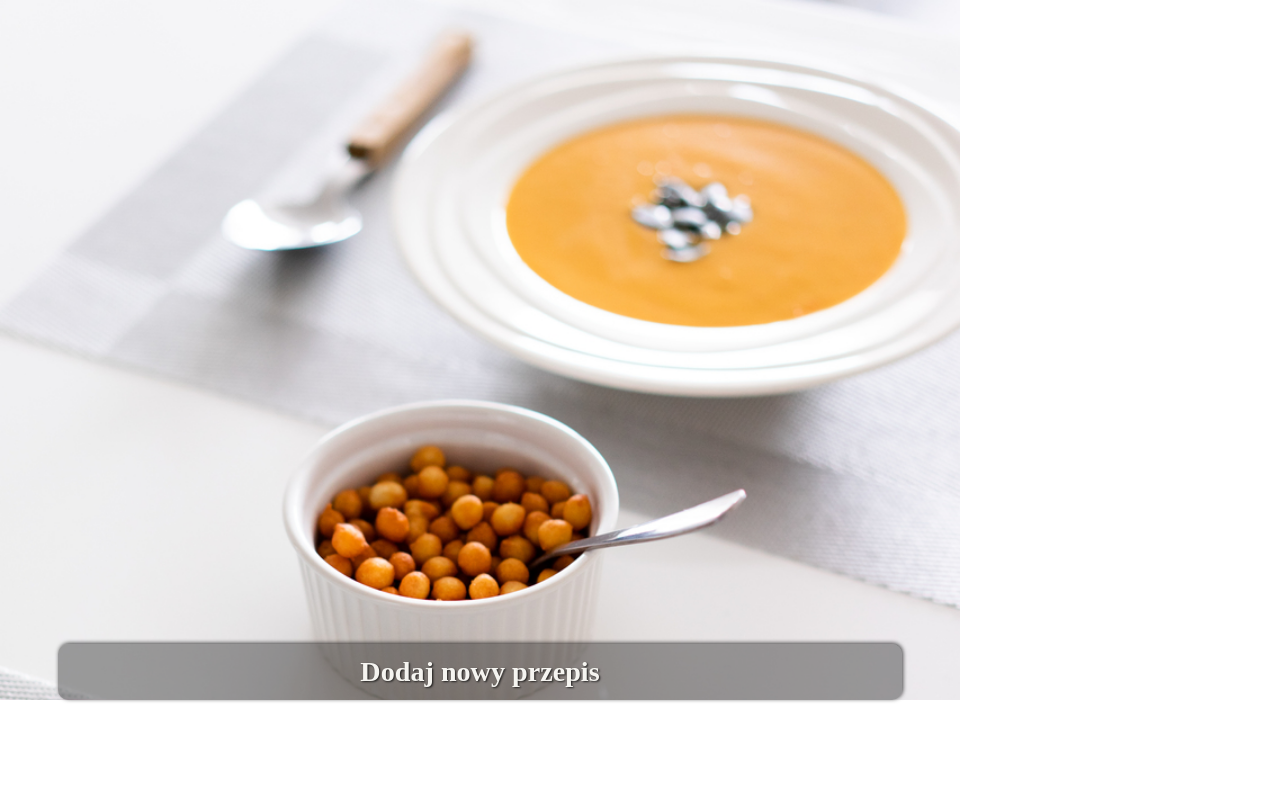
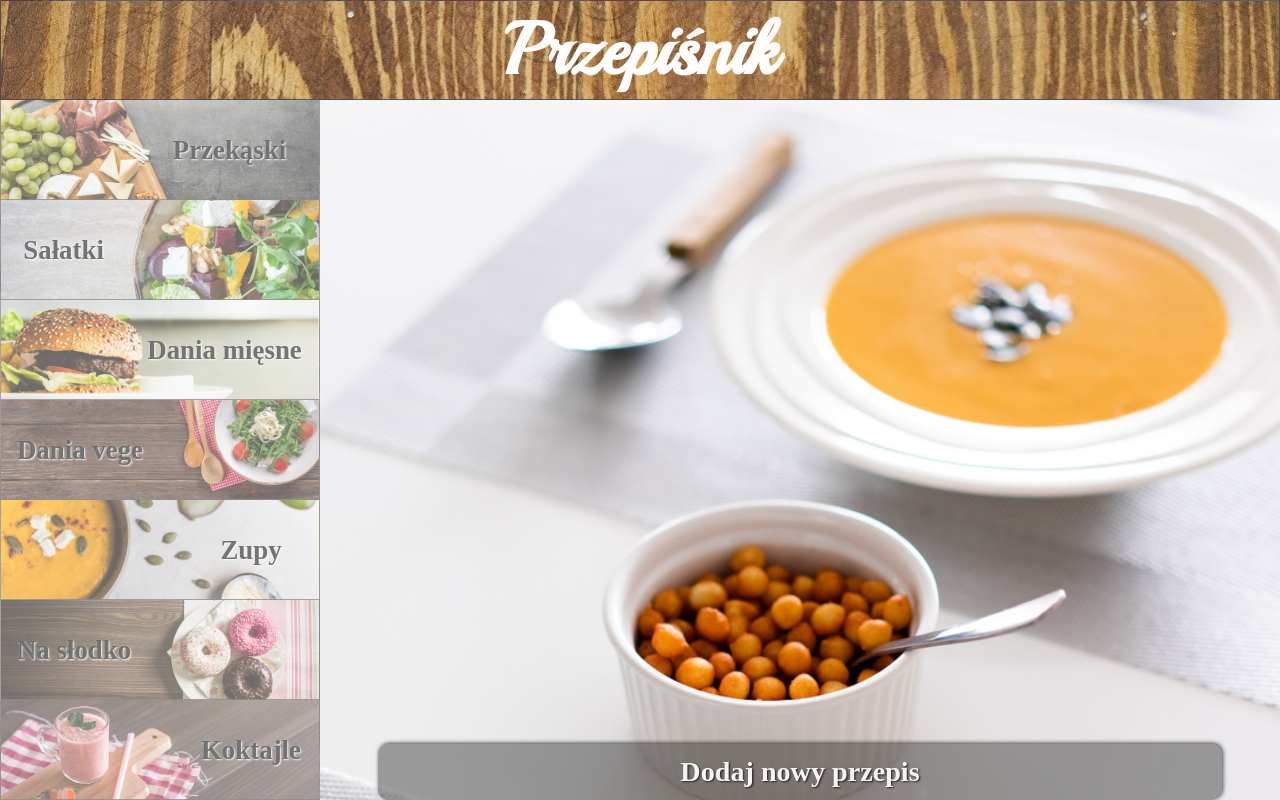
Before and after one commit to Ewelina-eb/Przepisnik, a website: page soup_recipes.html in a window 1280 px wide. Drawn offline with Linux system fonts and the light colour scheme; a web font is replaced by a local one.

Commit message:
Add RWD to the soup_recipes page

```diff
--- a/soup_recipes.html
+++ b/soup_recipes.html
@@ -13,24 +13,67 @@
 
 <body>
 
+    <div class="container">
+        <header class="header">
+            <h2>Przepiśnik</h2>
+        </header>
+
+        <nav class="menu">
+            <div class="snack-category">
+                <a href="snack_recipes.html">
+                    <h3>Przekąski</h3>
+                </a>
+            </div>
+            <div class="salad-category">
+                <a href="salad_recipes.html">
+                    <h3>Sałatki</h3>
+                </a>
+            </div>
+            <div class="meat-category">
+                <a href="meat_recipes.html">
+                    <h3>Dania mięsne</h3>
+                </a>
+            </div>
+            <div class="vege-category">
+                <a href="vege_recipes.html">
+                    <h3>Dania vege</h3>
+                </a>
+            </div>
+            <div class="soup-category">
+                <a href="soup_recipes.html">
+                    <h3>Zupy</h3>
+                </a>
+            </div>
+            <div class="sweet-category">
+                <a href="sweet_recipes.html">
+                    <h3>Na słodko</h3>
+                </a>
+            </div>
+            <div class="smoothie-category">
+                <a href="smoothie_recipes.html">
+                    <h3>Koktajle</h3>
+                </a>
+            </div>
+        </nav>
+
         <section class="soup-recipes">
             <header class="soup-recipes_title">
                 <h3>Zupy</h3>
             </header>
 
-        <section class="soup-recipes_list">
+            <div class="soup-recipes_list">
                 <ul>
                 </ul>
 
                 <div class="add-recipe-btn">
                     <a href="/new_recipe.html?category=soup">Dodaj nowy przepis</a>
                 </div>
+            </div>
         </section>
-    </section>
+    </div>
 
     <script>
         document.addEventListener("DOMContentLoaded", function () {
-
             // wyświetlenie przepisów z localStorage
             function renderRecipesList() {
                 let allRecipes = JSON.parse(localStorage.getItem("recipes"));
@@ -46,9 +89,11 @@
                         soupRecipesList.appendChild(newTitle);
                     }
                 });
+                // zmiana opacity po kliknięciu soup-category
+                const soupInMenu = document.querySelector(".soup-category");
+                soupInMenu.style.opacity = "1";
             }
             window.addEventListener("load", renderRecipesList, false);
-
         });
     </script>
 </body>
```
Lines whose indentation alone changed are shown as unchanged.
